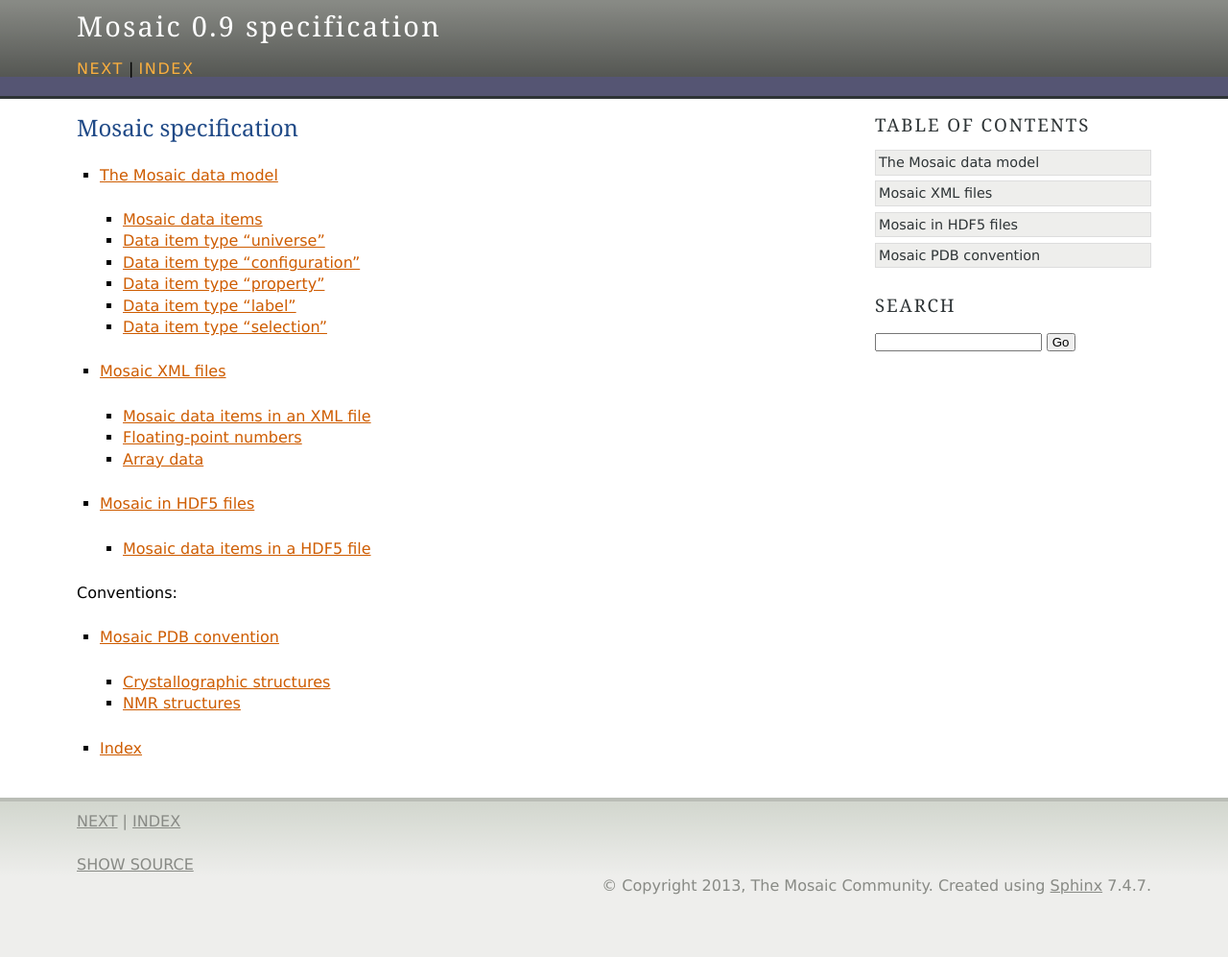
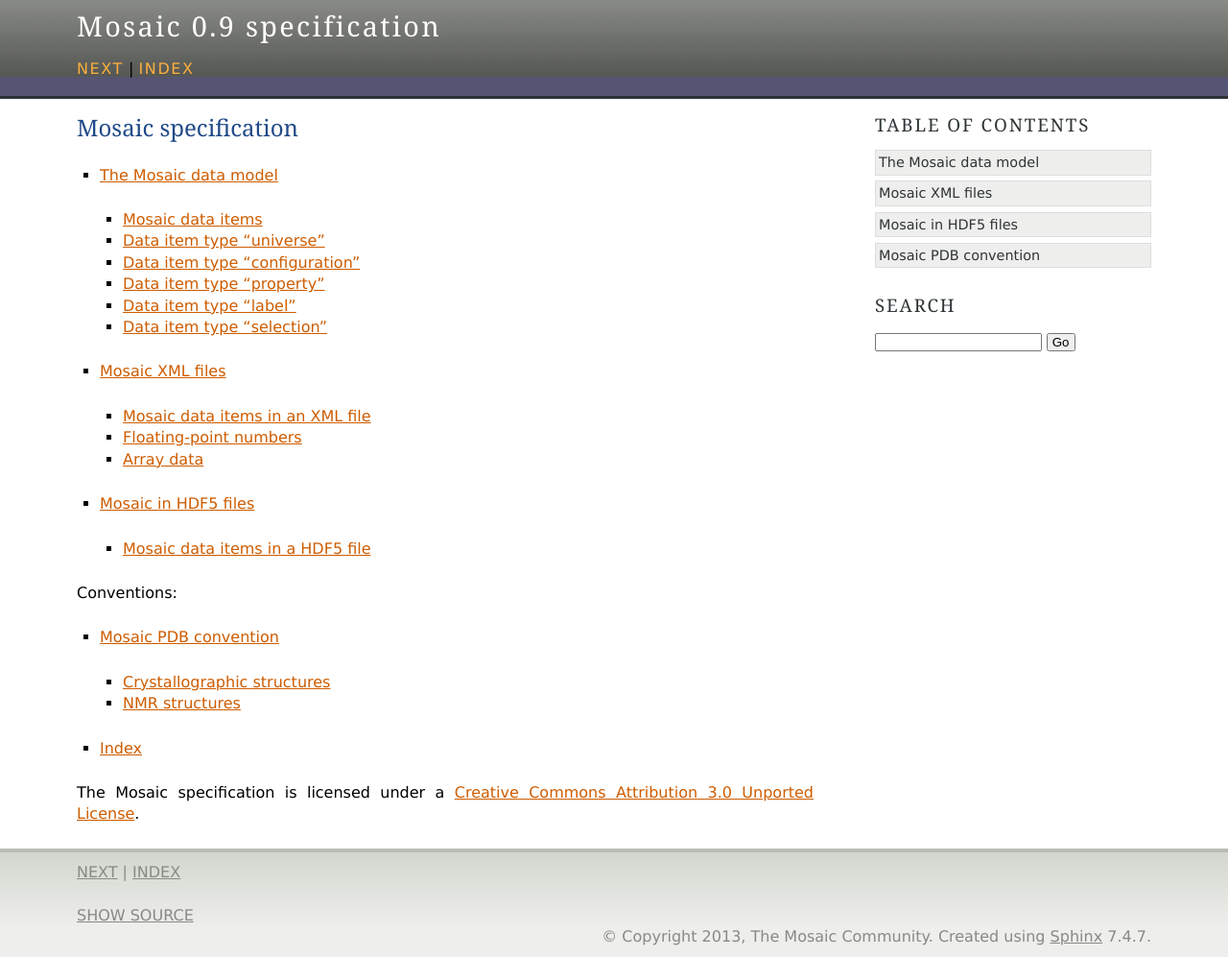
Before and after one commit to mosaic-data-model/mosaic-specification, a Sphinx documentation site: the page built from doc/source/index.rst, in a window 1280 px wide. Shown: the whole page at 96% size. Built offline with Sphinx 7.4.7, drawn with Linux system fonts in a browser that asks for light colours; before the commit the page ends 945 px from its top, so only the background shows below that.

Commit message:
Reference to CC-BY 3.0 license in the text (not just in the comments)

```diff
--- a/doc/source/index.rst
+++ b/doc/source/index.rst
@@ -20,3 +20,7 @@ Conventions:
    pdb_convention
 
 * :ref:`genindex`
+
+
+The Mosaic specification is licensed under a
+`Creative Commons Attribution 3.0 Unported License <http://creativecommons.org/licenses/by/3.0/>`_.
```
